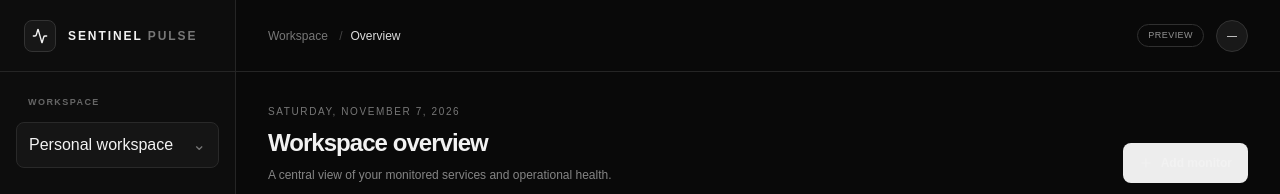
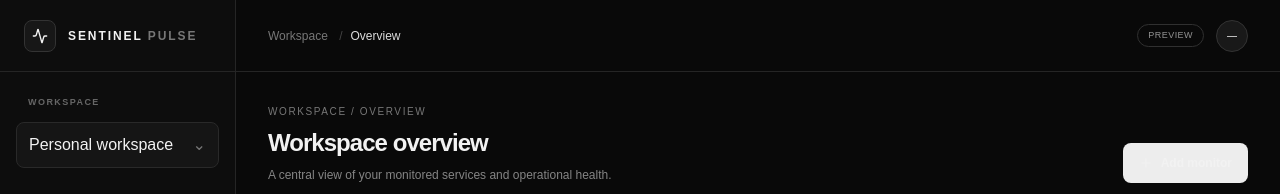
Before and after one commit to zodiakgh/sentinel-website, a Next.js app in the folder pulse/: page /app in a window 1280 px wide. Shown: the top 194 px of the page. Built offline with nearby package versions, Linux system fonts and the light colour scheme.

Commit message:
Remove hardcoded dashboard date

```diff
--- a/pulse/app/app/page.tsx
+++ b/pulse/app/app/page.tsx
@@ -13,7 +13,7 @@ export default function DashboardPage() {
     <div>
       <div className="flex flex-col justify-between gap-5 sm:flex-row sm:items-end">
         <div>
-          <div className="text-[10px] uppercase tracking-[.16em] text-[#777]">Saturday, November 7, 2026</div>
+          <div className="text-[10px] uppercase tracking-[.16em] text-[#777]">WORKSPACE / OVERVIEW</div>
           <h1 className="mt-2 text-2xl font-semibold tracking-[-.04em]">Workspace overview</h1>
           <p className="mt-2 text-xs text-[#858585]">A central view of your monitored services and operational health.</p>
         </div>
```
